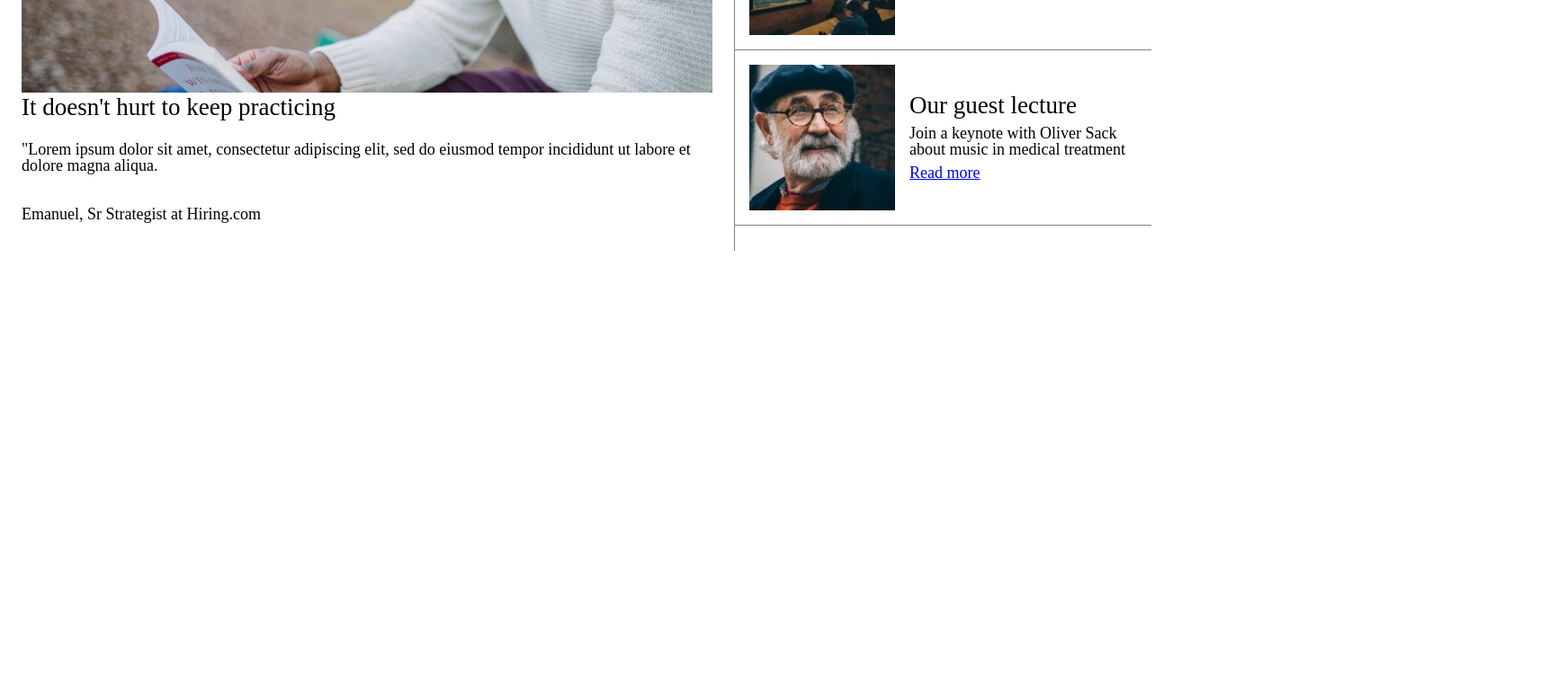
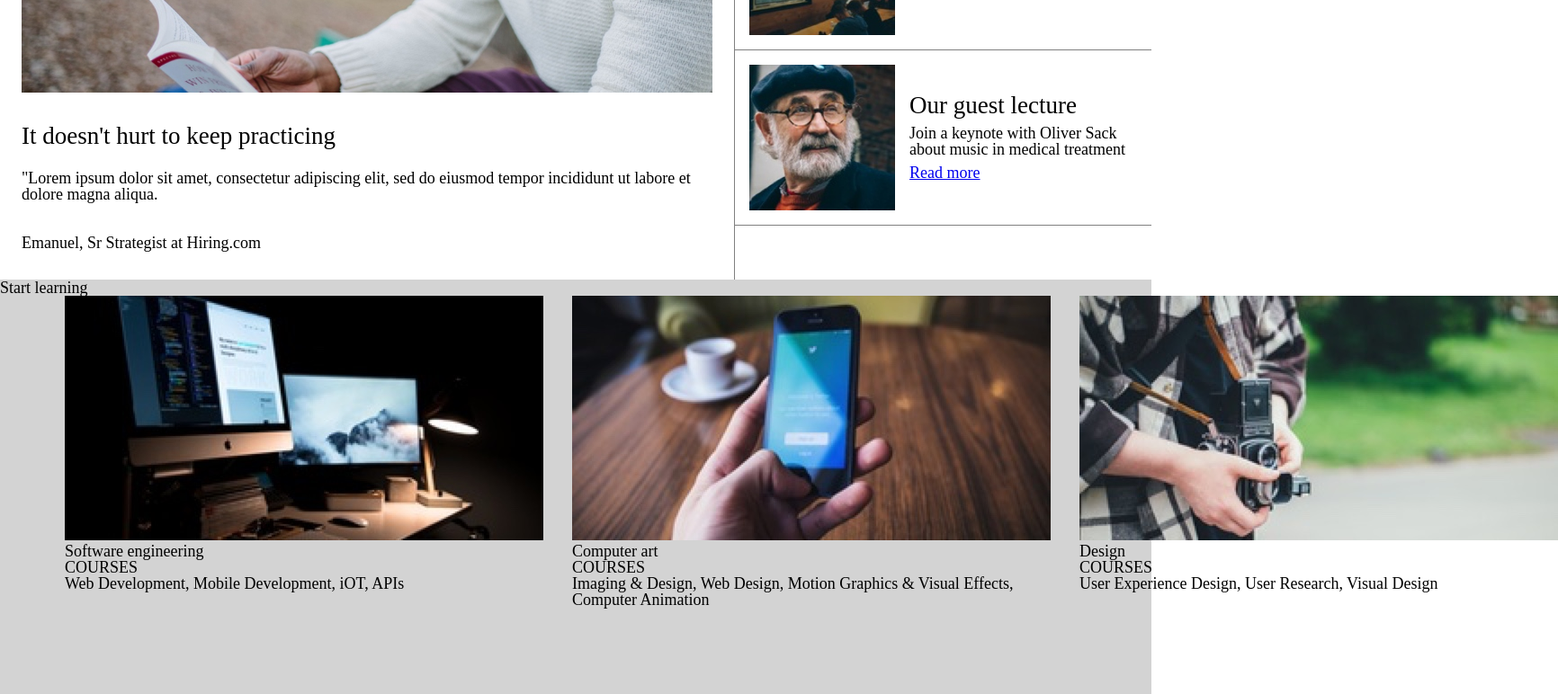
Before and after one commit to ramiyahj/Colmar-Academy, a plain HTML site: page index.html in a window 1280 px wide. Shown: the part 1046-1818 px from the top of the page at 90% size, 1732 px wide, since content can reach past the window. Before the commit the page ends 1325 px from the top, so only its background shows below. Drawn offline with Linux system fonts and the light colour scheme.

Commit message:
Trying out grid for class info.

```diff
--- a/index.html
+++ b/index.html
@@ -71,5 +71,35 @@
   </div>
 </div>
 
+<!-- Secondary Content -->
 
+<div class="sec-content">
+  <h3>Start learning</h3>
+    <div class="grid">
+      <div class="sengineering">
+        <img src="resources\images\course-software.jpg" />
+          <h6>Software engineering</h6>
+          <p>COURSES</p>
+          <p>Web Development, Mobile Development, iOT, APIs</p>
+      </div>
+        <div class="compart">
+          <img src="resources\images\course-computer-art.jpg" />
+            <h6>Computer art</h6>
+            <p>COURSES</p>
+            <p>Imaging & Design, Web Design, Motion Graphics & Visual Effects, Computer Animation</p>
+        </div>
+          <div class="design">
+            <img src="resources\images\course-design.jpg" />
+              <h6>Design</h6>
+              <p>COURSES</p>
+              <p>User Experience Design, User Research, Visual Design</p>
+          </div>
+            <div class="data">
+            </div>
+              <div class="business">
+              </div>
+                <div class="marketing">
+                </div>
+    </div>
+</div>
 </body>
--- a/resources/css/style.css
+++ b/resources/css/style.css
@@ -123,6 +123,7 @@ header {
 .main-block h2 {
   font-size: 1.5rem;
   width: auto;
+  padding-top: 32px;
   padding-bottom: 24px;
 }
 
@@ -165,6 +166,7 @@ header {
 .text h6 {
   font-size: 1.5rem;
   padding-bottom: 8px;
+
 }
 
 .text p {
@@ -172,3 +174,36 @@ header {
 }
 
 /* Secondary Content */
+
+.sec-content {
+  width: 100%;
+  background-color: lightgray;
+
+}
+
+.grid {
+  display: grid;
+  grid-template-columns: 72px auto 32px auto 32px auto 72px;
+  grid-template-rows: auto 16px 8px 8px 32px auto 16px 8px 8px 32px;
+}
+
+.sengineering {
+  grid-column-start: 2;
+  grid-column-end: 3;
+  grid-row-start: 1;
+  grid-row-end: 5;
+}
+
+.compart {
+  grid-column-start: 4;
+  grid-column-end: 5;
+  grid-row-start: 1;
+  grid-row-end: 5;
+}
+
+.design {
+  grid-column-start: 6;
+  grid-column-end: 7;
+  grid-row-start: 1;
+  grid-row-end: 5;
+}
```
